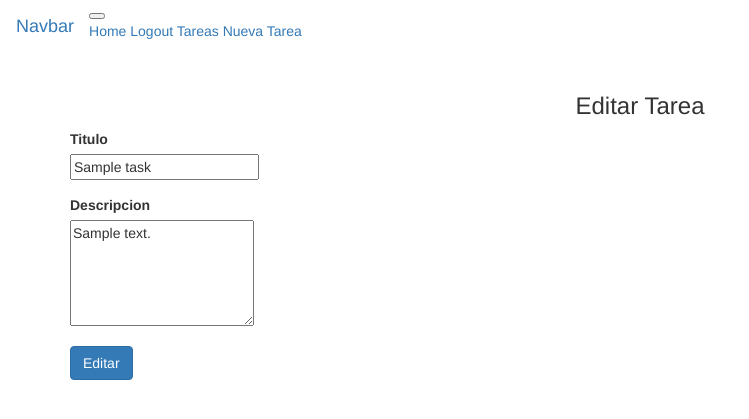
After one commit to ocmv/project-python, a Flask app: page /tasks/edit/1 in a window 1280 px wide; the page is wider, and only the part inside the window is pictured. The commit adds this page. Shown: the top 419 px of that part, without its empty margins (0-749 px from the left). Run offline with Flask 2, Linux system fonts and the light colour scheme; a user stored in the database is signed in; tables that the repository leaves empty hold one stand-in row (values such as "Sample post"); some libraries are stand-ins or nearby versions.

Commit message:
delete ad edit task

```diff
--- a/app/consts.py
+++ b/app/consts.py
@@ -4,3 +4,5 @@ LOGOUT = 'Cerraste sesion'
 LOGIN = 'Usuario autenticado'
 ERROR_USER_PASSWORD = 'Usuario o password incorrectos'
 TASK_CREATED = 'Tarea creada'
+TASK_UPDATED = 'Tarea editada'
+TASK_DELETE = 'Tarea eliminada'
--- /dev/null
+++ b/app/templates/task/edit.html
@@ -0,0 +1,20 @@
+{%extends 'layout.html'%}
+{%from 'helpers/_forms.html' import render_field%}
+
+{%block container%}
+<div class=" d-flex justify-content-center">
+	<div class="flex-column">
+		<h3 class="text-center">Editar Tarea</h3>
+		<form method="post">
+			<input type="hidden" name="csrf_token" value="{{csrf_token()}}">
+			<div class="form-group">
+				{{render_field(form.title,class='class-control',placeholder='Titulo')}}
+			</div>
+			<div class="form-group">
+				{{render_field(form.description,class='class-control',placeholder='Editar Nueva Tarea')}}
+			</div>
+			<button type="submit" class="btn btn-primary">Editar</button>
+		</form>
+	</div>
+</div>
+{%endblock%}
--- a/app/templates/task/list.html
+++ b/app/templates/task/list.html
@@ -20,8 +20,8 @@
 						{{task.little_description}}
 					</td>
 					<td>
-						<a href="#" class="btn btn-primary">Editar</a>
-						<a href="#" class="btn btn-danger">Eliminar</a>
+						<a href="{{url_for('.edit_task', task_id=task.id)}}" class="btn btn-primary">Editar</a>
+						<a href="{{url_for('.delete_task', task_id=task.id)}}" class="btn btn-danger">Eliminar</a>
 					</td>
 				</tr>
 				{% endfor %}
--- a/app/views.py
+++ b/app/views.py
@@ -1,5 +1,5 @@
 from flask import Blueprint
-from flask import render_template, request, flash, redirect, url_for
+from flask import render_template, request, flash, redirect, url_for, abort
 
 from flask_login import login_user, logout_user, login_required, current_user
 from .forms import LoginForm, RegisterForm, TaskForm
@@ -76,3 +76,28 @@ def new_task():
 			if task:
 				flash(TASK_CREATED)
 	return render_template('task/new.html',title='Nueva Tarea', form=form)
+
+@page.route('/tasks/edit/<int:task_id>', methods=['GET', 'POST'])
+@login_required
+def edit_task(task_id):
+	task = Task.query.get_or_404(task_id)
+	if task.user_id != current_user.id:
+		abort(404)
+
+	form = TaskForm(request.form, obj=task)
+	if request.method == 'POST' and form.validate():
+		task = Task.update_element(task.id, form.title.data, form.description.data)
+		if task:
+			flash(TASK_UPDATED)
+
+	return render_template('task/edit.html',title='Editar Tarea', form=form)
+
+@page.route('/tasks/delete/<int:task_id>')
+@login_required
+def delete_task(task_id):
+	task = Task.query.get_or_404(task_id)
+	if task.user_id != current_user.id:
+		abort(404)
+	if Task.delete_element(task.id):
+		flash(TASK_DELETE)
+	return redirect(url_for('.tasks'))
```
Also changed, not shown: app/models.py (+24 -0 lines).
